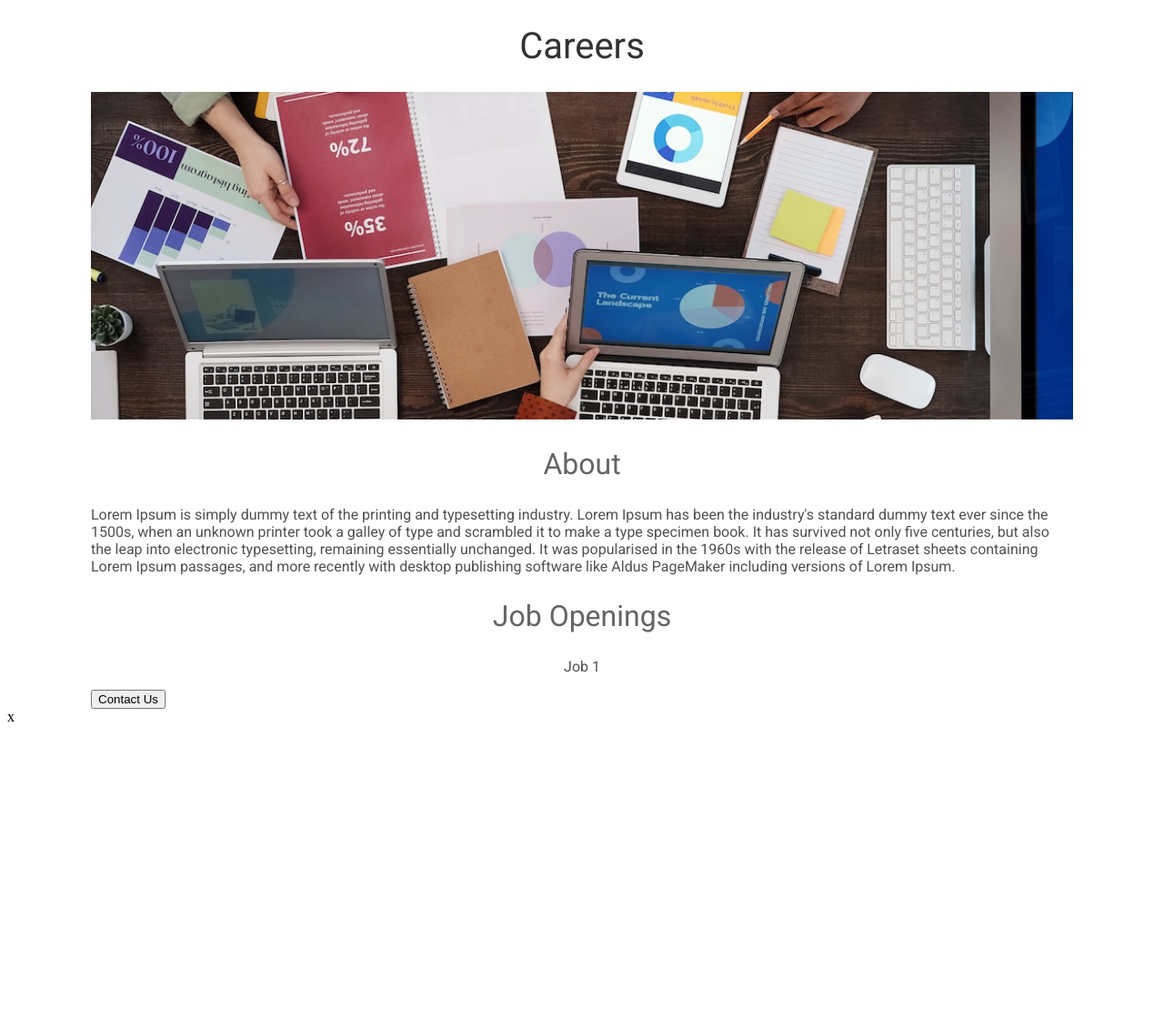
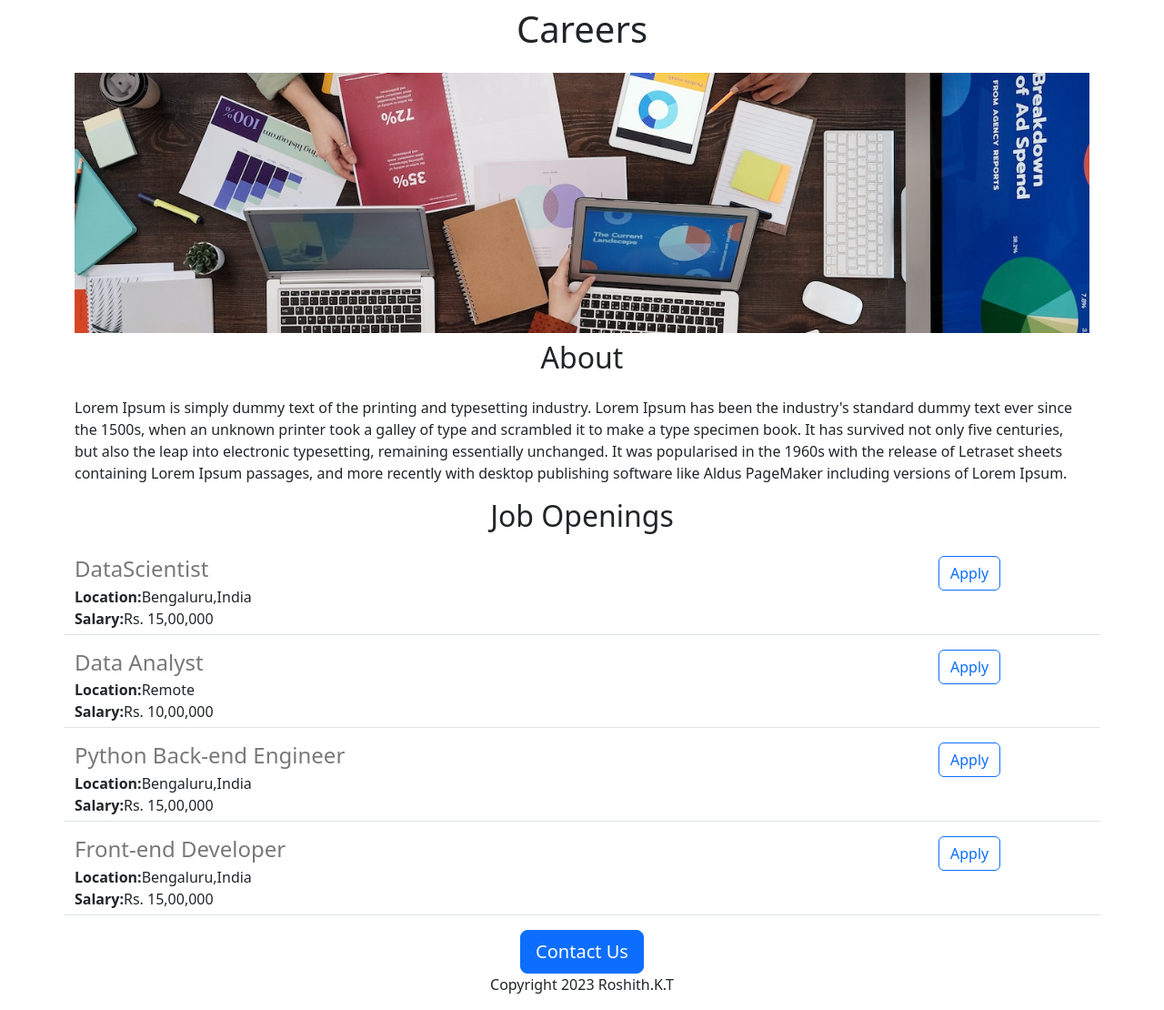
Before and after one commit to Roshith-KT/career-website-python-flask-V2, a Flask app: page / in a window 1280 px wide. Shown: the whole page at 91% size. Before the commit the page ends 793 px from the top, so only its background shows below. Run offline with Flask 3, Linux system fonts and the light colour scheme.

Commit message:
rendered sample dynamic content within the template

```diff
--- a/app.py
+++ b/app.py
@@ -1,11 +1,42 @@
 # save this as app.py
-from flask import Flask,render_template
+from flask import Flask,render_template,jsonify
 
 app = Flask(__name__)
 
+jobs=[
+        {
+            'id':1,
+            'role':'DataScientist',
+            'location':'Bengaluru,India',
+            'Salary':'Rs. 15,00,000'
+        },
+        {
+            'id':2,
+            'role':'Data Analyst',
+            'location':'Remote',
+            'Salary':'Rs. 10,00,000'
+        },
+        {
+            'id':3,
+            'role':'Python Back-end Engineer',
+            'location':'Bengaluru,India',
+            'Salary':'Rs. 15,00,000'
+        },
+        {
+            'id':4,
+            'role':'Front-end Developer',
+            'location':'Bengaluru,India',
+            'Salary':'Rs. 15,00,000'
+        },
+    ]
+
 @app.route("/")
 def hello():
-    return render_template('home.html')
+    return render_template('home.html',jobs=jobs)
+
+@app.route('/api/jobs')
+def jobs_list():
+    return jsonify(jobs)
 
 
 if __name__=="__main__":
--- a/templates/home.html
+++ b/templates/home.html
@@ -8,57 +8,29 @@
         <meta name="description" content="">
         <meta name="viewport" content="width=device-width, initial-scale=1">
         <link rel="stylesheet" href="">
-        <link rel="preconnect" href="https://fonts.googleapis.com">
-<link rel="preconnect" href="https://fonts.gstatic.com" crossorigin>
-<link href="https://fonts.googleapis.com/css2?family=Roboto:wght@100;400&display=swap" rel="stylesheet">
+        <link href="https://cdn.jsdelivr.net/npm/bootstrap@5.3.2/dist/css/bootstrap.min.css" rel="stylesheet" integrity="sha384-T3c6CoIi6uLrA9TneNEoa7RxnatzjcDSCmG1MXxSR1GAsXEV/Dwwykc2MPK8M2HN" crossorigin="anonymous">
 
-        <style>
-            h1{
-                font-size:40px;
-                font-family: 'Roboto', sans-serif;
-                font-weight:normal;
-                color:rgb(50,50,50);
-                text-align:center;
-            }
 
-            #banner{
-                width:100%;
-                height:360px;
-                object-fit:cover;
-            }
-
-            h2{
-                font-size:32px;
-                font-family: 'Roboto', sans-serif;
-                font-weight:normal;
-                color:rgb(100,100,100);
-                text-align:center;
-            }
-
-            p{
-                font-family: 'Roboto', sans-serif;
-                color:rgb(80,80,80);
-            }
-
-            #container{
-                max-width:1080px;
-                margin: 0 auto;
-            }
-        </style>
 
     </head>
     <body>
-        <div id="container">
-            <h1>Careers</h1>
-            <img id="banner" src="http://127.0.0.1:5000/static/banner3.jpg" >
+        <div class="container">
+            <h1 class="text-center mt-2 mb-4">Careers</h1>
+            <img class="img-fluid" id="banner" src="http://127.0.0.1:5000/static/banner.jpg" >
 
-            <h2> About </h2>
+            <h2 class="text-center mt-2 mb-4"> About </h2>
             <p>Lorem Ipsum is simply dummy text of the printing and typesetting industry. Lorem Ipsum has been the industry's standard dummy text ever since the 1500s, when an unknown printer took a galley of type and scrambled it to make a type specimen book. It has survived not only five centuries, but also the leap into electronic typesetting, remaining essentially unchanged. It was popularised in the 1960s with the release of Letraset sheets containing Lorem Ipsum passages, and more recently with desktop publishing software like Aldus PageMaker including versions of Lorem Ipsum.</p>
 
-            <h2>Job Openings</h2>
-            <p style="text-align:center;">Job 1</p>
-
-            <button style="text-align:center;">Contact Us</button>
+            <h2 class="text-center mt-2 mb-4">Job Openings</h2>
+            <div class="">
+                {% for job in jobs%}
+                {% include 'jobitem.html' %}
+                {% endfor %}
+            </div>
+            <div class="text-center">
+                <button class="btn btn-primary btn-lg">Contact Us</button>
+                <p>Copyright 2023 Roshith.K.T</p>
+            </div>
         </div>
     </body>
-</html>x
+</html>
--- /dev/null
+++ b/templates/jobitem.html
@@ -0,0 +1,12 @@
+<div class="border-bottom row" style="margin-bottom:16px; padding-bottom:5px;">
+    <div class="col-10">
+        <h4 style="color:rgb(120,120,120); margin-bottom:4px;">{{job.role}}</h4>
+        <div><b>Location:</b>{{job.location}}</div>
+        {% if 'Salary' in job %}
+        <div><b>Salary:</b>{{job.Salary}}</div>
+        {% endif %}
+    </div>
+    <div class="col-2">
+        <button type="button" class="btn btn-outline-primary">Apply</button>
+    </div>
+</div>
```
Also changed, not shown: static/banner.jpg, static/banner1.jpg (deleted), static/banner3.jpg (deleted).
